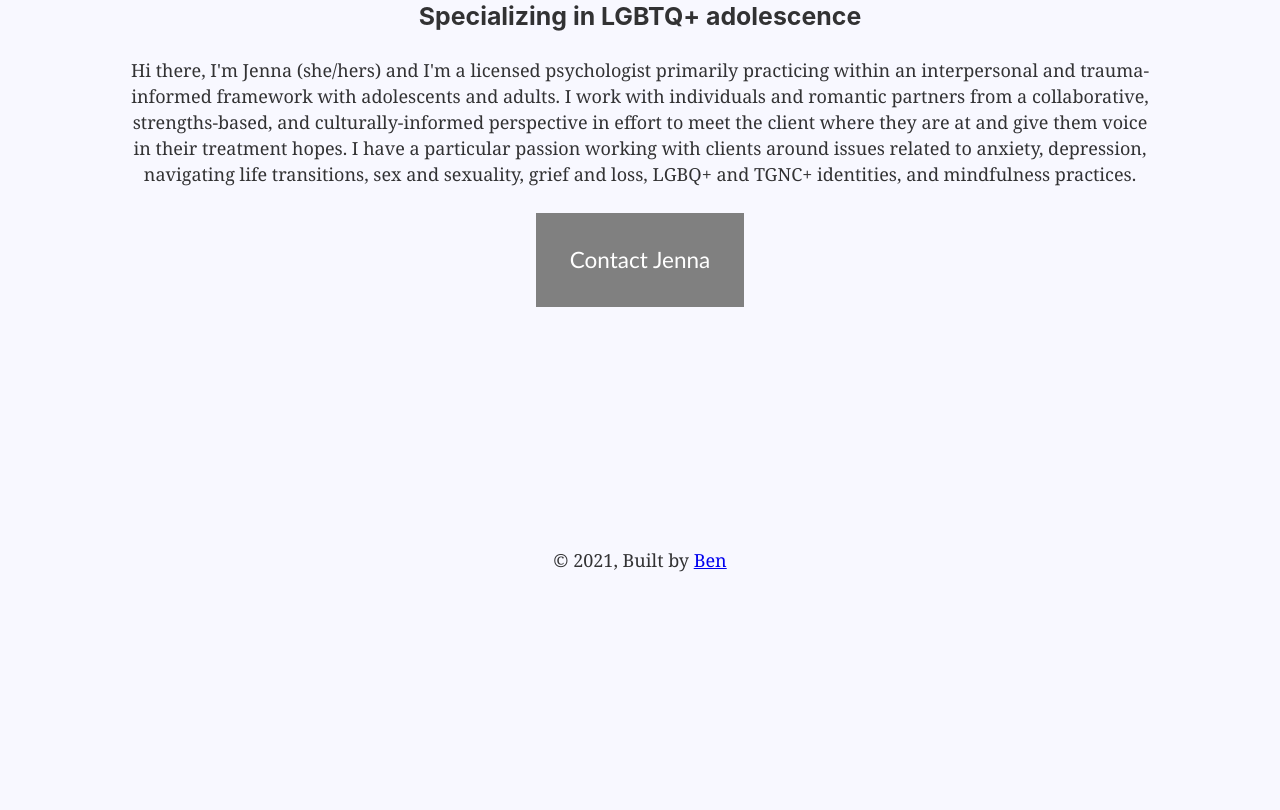
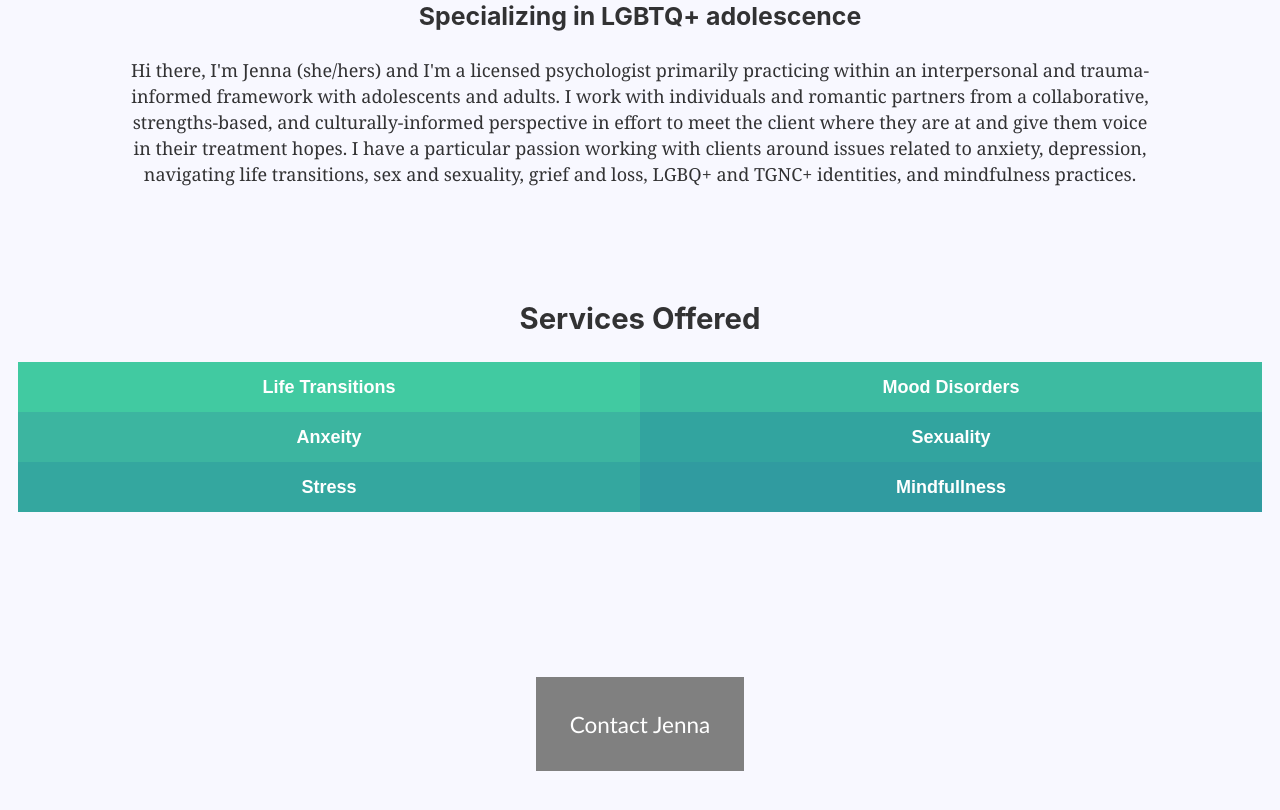
Before and after one commit to brac/drjenna, a Gatsby site in the folder dr-jenna/: page / in a window 1280 px wide. Shown: the part 737-1547 px from the top of the page. Before the commit the page ends 1361 px from the top, so only its background shows below. Built offline with nearby package versions, Linux system fonts and the light colour scheme; Gatsby itself is replaced by a stand-in of ours.

Commit message:
favicon, better services setup

```diff
--- a/dr-jenna/gatsby-config.js
+++ b/dr-jenna/gatsby-config.js
@@ -25,7 +25,7 @@ module.exports = {
         background_color: `#663399`,
         theme_color: `#663399`,
         display: `minimal-ui`,
-        icon: `src/images/gatsby-icon.png`, // This path is relative to the root of the site.
+        icon: `src/images/drJennaFavicon.png`, // This path is relative to the root of the site.
       },
     },
     // this (optional) plugin enables Progressive Web App + Offline functionality
--- a/dr-jenna/src/components/footer.module.css
+++ b/dr-jenna/src/components/footer.module.css
@@ -1,8 +1,15 @@
 .container {
     text-align: center;
+    padding: 200px 0 50px 0;
 }
 
-.footer_main_text {
-    padding-top: 150px;
-    height: 200px;
+.button{
+    background-color: grey;
+    padding: 1.5em;
+    font-size: 1.25em;
+    align-self: flex-start;
+    margin: auto;
+    text-decoration: none;
+    font-family: 'Trebuchet MS', 'Lucida Sans Unicode', 'Lucida Grande', 'Lucida Sans', Arial, sans-serif;
+    color: white;
 }
--- a/dr-jenna/src/components/layout.js
+++ b/dr-jenna/src/components/layout.js
@@ -38,13 +38,7 @@ const Layout = ({ children }) => {
         <main>{children}</main>
 
         <footer className={footerStyles.container}>
-
-          <div id="footer" className={footerStyles.footer_main_text} >
-            © {new Date().getFullYear()}, Built by
-            {` `}
-            <a href="http://www.benbracamonte.com">Ben</a>
-          </div>
-
+          <a className={footerStyles.button} href="mailto:jenna@drjennawieden.com?subject=Let&#39;s have a conversation">Contact Jenna</a>
         </footer>
       </div>
     </>
--- a/dr-jenna/src/components/services_card.js
+++ b/dr-jenna/src/components/services_card.js
@@ -1,13 +1,18 @@
-// import { Link } from "gatsby"
+import { Link } from "gatsby"
 import React from "react"
+import servicesStyles from "./services_grid.module.scss"
 
 export default function serviceCard (props) {
     return (
-        <div style={{
+        <div className={servicesStyles.card} style={{
             backgroundColor: props.color,
-            flex: `1`
         }}>
-            <p>{props.service}</p>
+            <Link
+                className={servicesStyles.text}
+                to="/about/"
+            >
+                {props.service}
+            </Link>
         </div>
     )
 }
--- a/dr-jenna/src/components/services_grid.js
+++ b/dr-jenna/src/components/services_grid.js
@@ -1,54 +1,52 @@
 import React from 'react'
 import ServiceCard from './services_card'
+import servicesStyles from "./services_grid.module.scss"
 
 const ServicesGrid = () => (
-    <div style={{
-      border: 'purple dashed 1px',
-      marginBottom: `3em`
-    }}>
-      <div style={{
-        display: `flex`,
-        height: `300px`,
-      }}>
+  <div className={servicesStyles.container}>
+    <h2 className={servicesStyles.title}>
+      Services Offered
+    </h2>
+
+    <div className={servicesStyles.services6Grid}>
+      <div className={servicesStyles.serviceCol}>
 
         <ServiceCard
-          color='teal'
-          service='LGBTQ'
+          color='#41CAA1'
+          service='Life Transitions'
         />
 
         <ServiceCard
-          color='aqua'
-          service=''
+          color='#3CB5A0'
+          service='Anxeity'
         />
 
         <ServiceCard
-          color='pink'
-          service='Couples Thereapy'
+          color='#34A79F'
+          service='Stress'
         />
 
       </div>
 
-      <div style={{
-        display: `flex`,
-        height: `300px`,
-      }}>
+      <div className={servicesStyles.serviceCol}>
         <ServiceCard
-          color='yellow'
-          service='Assessment'
+          color='#3DBBA1'
+          service='Mood Disorders'
         />
 
         <ServiceCard
-          color='skyblue'
-          service=''
+          color='#32A49F'
+          service='Sexuality'
         />
 
         <ServiceCard
-          color='dodgerblue'
-          service='Gender Affirming'
+          color='#309BA0'
+          service='Mindfullness'
         />
       </div>
     </div>
 
+  </div>
 )
 
 export default ServicesGrid
--- /dev/null
+++ b/dr-jenna/src/components/services_grid.module.scss
@@ -0,0 +1,31 @@
+.container{
+
+}
+
+.services6Grid{
+    display: flex;
+}
+
+.title{
+    text-align: center;
+
+}
+
+.serviceCol{
+    flex: 1;
+    .text {
+        color: white;
+        display: flex;
+        align-items: center;
+        justify-content: center;
+        margin-block-end: 0px;
+        height: 50px;
+        text-decoration: none;
+    }
+}
+
+.card{
+    // flex: 1;
+    font-weight: 700;
+    font-family: sans-serif;
+}
--- a/dr-jenna/src/components/summary.js
+++ b/dr-jenna/src/components/summary.js
@@ -11,7 +11,6 @@ const Summary = () => (
         <div className={summaryStyles.body}>
           <div className={summaryStyles.description}>
             <p>Hi there, I'm Jenna (she/hers) and I'm a licensed psychologist primarily practicing within an interpersonal and trauma-informed framework with adolescents and adults. I work with individuals and romantic partners from a collaborative, strengths-based, and culturally-informed perspective in effort to meet the client where they are at and give them voice in their treatment hopes. I have a particular passion working with clients around issues related to anxiety, depression, navigating life transitions, sex and sexuality, grief and loss, LGBQ+ and TGNC+ identities, and mindfulness practices.</p>
-              <a className={summaryStyles.button} href="mailto:jenna@drjennawieden.com?subject=Let&#39;s have a conversation">Contact Jenna</a>
           </div>
         </div>
 
--- a/dr-jenna/src/components/summary.module.css
+++ b/dr-jenna/src/components/summary.module.css
@@ -18,14 +18,3 @@
     flex-direction: column;
     text-align: center;
 }
-
-.button{
-    background-color: grey;
-    padding: 1.5em;
-    font-size: 1.25em;
-    align-self: flex-start;
-    margin: auto;
-    text-decoration: none;
-    font-family: 'Trebuchet MS', 'Lucida Sans Unicode', 'Lucida Grande', 'Lucida Sans', Arial, sans-serif;
-    color: white;
-}
--- a/dr-jenna/src/pages/index.js
+++ b/dr-jenna/src/pages/index.js
@@ -3,6 +3,7 @@ import Layout from "../components/layout"
 import ImageBar from "../components/image_bar"
 import Summary from "../components/summary"
 import SEO from "../components/seo"
+import Services from "../components/services_grid"
 
 const IndexPage = () => (
   <Layout>
@@ -12,6 +13,8 @@ const IndexPage = () => (
 
     <Summary/>
 
+    <Services/>
+
   </Layout>
 )
 
```
Also changed, not shown: dr-jenna/src/images/drJennaFavicon.png (added).
